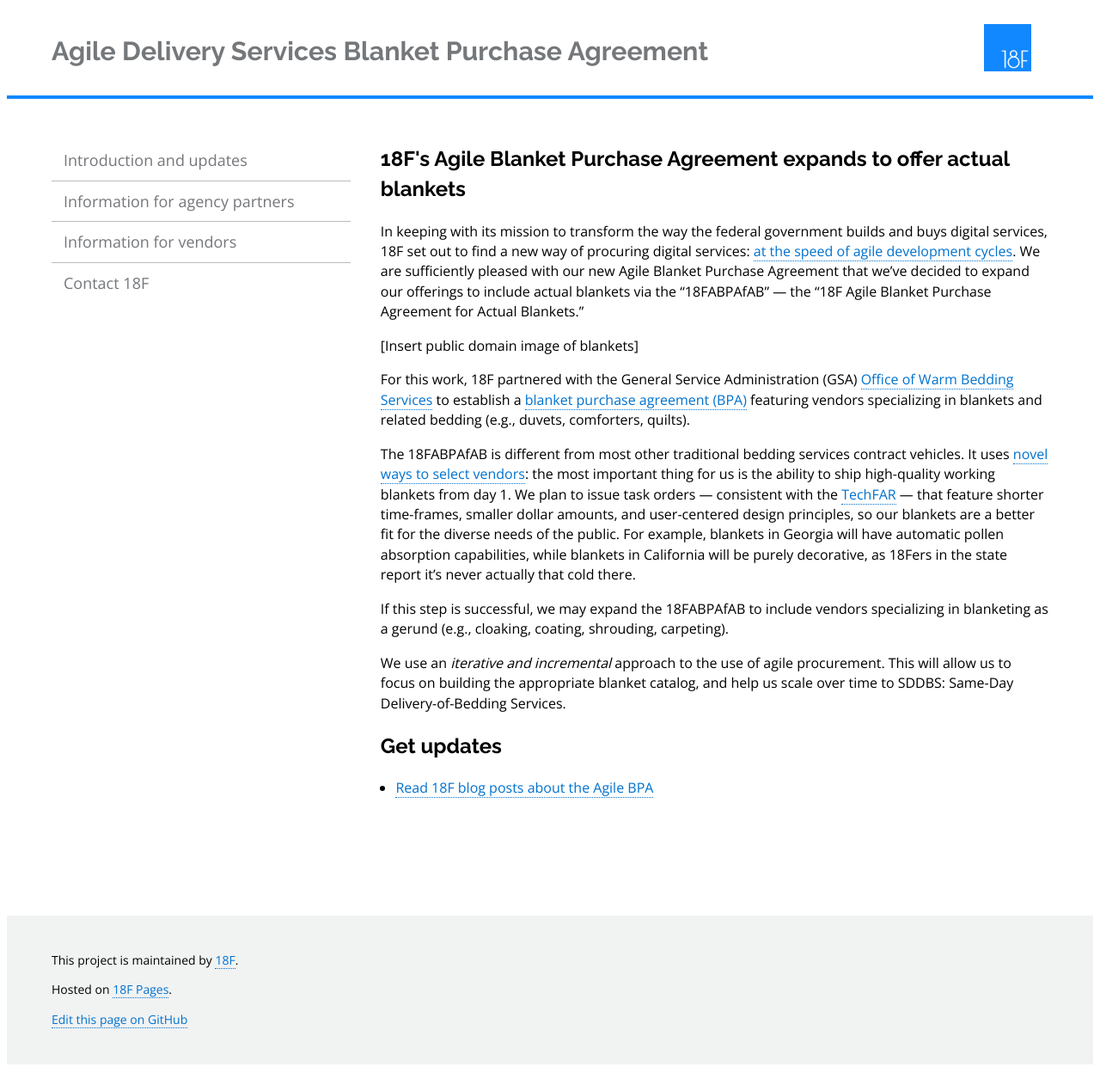
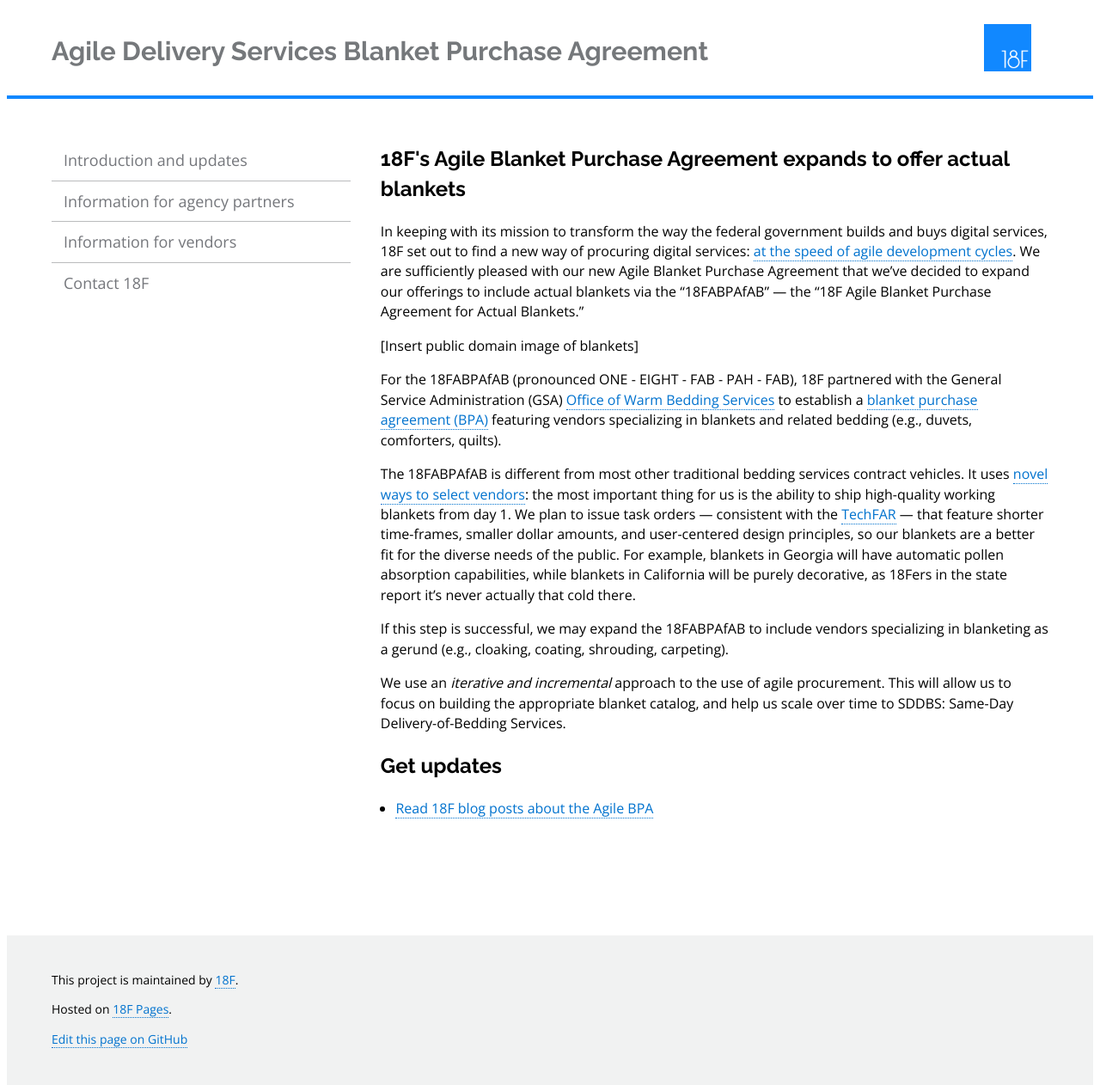
Before and after one commit to 18F/ads-bpa, a Jekyll site: the page built from pages/actual-blankets.md, in a window 1280 px wide. Shown: the whole page at 86% size. Built offline with Jekyll 4.4.1, drawn with Linux system fonts in a browser that asks for light colours; nearby versions of some CDN libraries; Markdown is read by kramdown in place of the engine named in the settings; before the commit the page ends 1238 px from its top, so only the background shows below that.

Commit message:
add pronounciation

```diff
--- a/pages/actual-blankets.md
+++ b/pages/actual-blankets.md
@@ -8,7 +8,7 @@ In keeping with its mission to transform the way the federal government builds a
 
 [Insert public domain image of blankets]
 
-For this work, 18F partnered with the General Service Administration (GSA) [Office of Warm Bedding Services](https://pages.18f.gov/ads-bpa/actual-blankets) to establish a [blanket purchase agreement (BPA)](http://www.gsa.gov/portal/content/199353) featuring vendors specializing in blankets and related bedding (e.g., duvets, comforters, quilts).
+For the 18FABPAfAB (pronounced ONE - EIGHT - FAB - PAH - FAB), 18F partnered with the General Service Administration (GSA) [Office of Warm Bedding Services](https://pages.18f.gov/ads-bpa/actual-blankets) to establish a [blanket purchase agreement (BPA)](http://www.gsa.gov/portal/content/199353) featuring vendors specializing in blankets and related bedding (e.g., duvets, comforters, quilts).
 
 The 18FABPAfAB is different from most other traditional bedding services contract vehicles. It uses [novel ways to select vendors](https://18f.gsa.gov/2015/04/23/coming-soon-the-agile-delivery-services-soliciatation/): the most important thing for us is the ability to ship high-quality working blankets from day 1. We plan to issue task orders — consistent with the [TechFAR](https://playbook.cio.gov/techfar/) — that feature shorter time-frames, smaller dollar amounts, and user-centered design principles, so our blankets are a better fit for the diverse needs of the public. For example, blankets in Georgia will have automatic pollen absorption capabilities, while blankets in California will be purely decorative, as 18Fers in the state report it's never actually that cold there.
 
```
